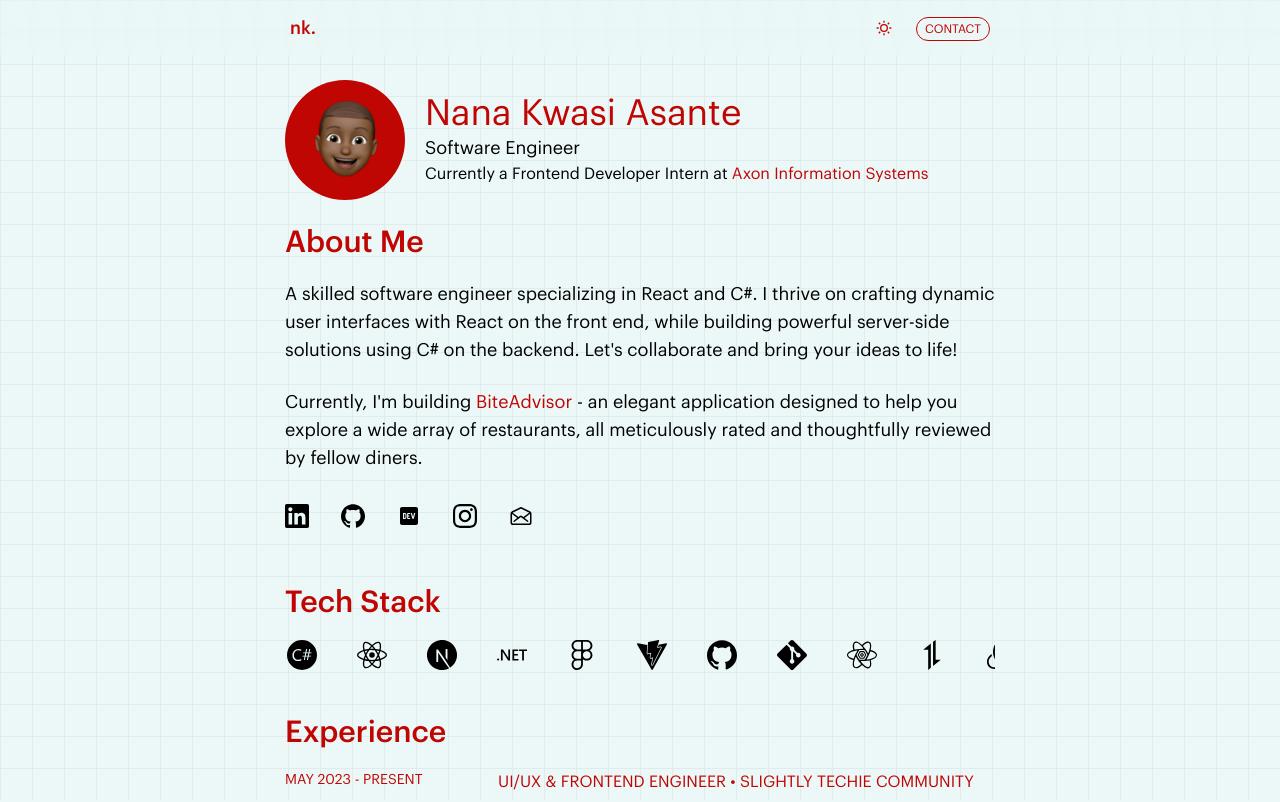
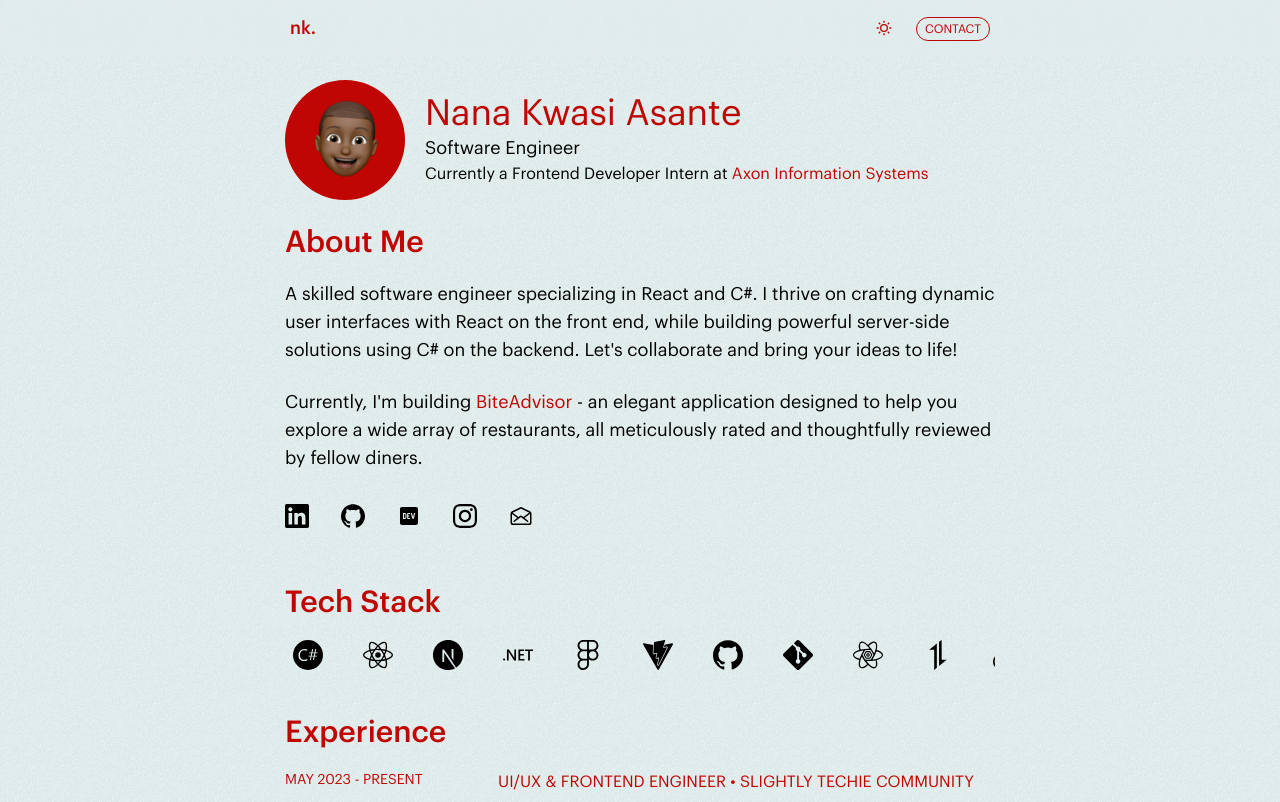
Before and after one commit to topboyasante/portfolio, a Next.js app: page / in a window 1280 px wide. Shown: the top 802 px of the page. Built offline with nearby package versions, Linux system fonts and the light colour scheme.

Commit message:
UI Keche

```diff
--- a/src/components/homepage/Projects.tsx
+++ b/src/components/homepage/Projects.tsx
@@ -7,7 +7,7 @@
       <h1 className="text-2xl lg:text-3xl text-left font-bold text-primary-light dark:text-primary-dark">
         Projects
       </h1>
-      <section className="flex flex-col gap-5 my-5">
+      <section className="grid grid-cols-2 gap-5 my-5">
         {ProjectsList.map((item) => {
           return (
             <section key={item.id} className="col-span-1">
--- a/src/styles/globals.css
+++ b/src/styles/globals.css
@@ -4,11 +4,10 @@
 
 @layer base {
   body {
-    @apply
-    dark:bg-[#06061D]
+    @apply dark:bg-[#161619]
     bg-[#ecf8f8];
   }
-  body::before {
+  /* body::before {
     @apply
     fixed
     w-screen
@@ -19,11 +18,20 @@
     dark:bg-[linear-gradient(white_0.05rem,transparent_0.05rem),linear-gradient(90deg,white_0.05rem,transparent_0.05rem)]
     bg-[size:2rem_2rem]
     left-0 top-0;
-  }
+  } */
   .nav-container {
-    @apply
-    bg-[#ecf8f833]
-    dark:bg-[#06061D33]
+    @apply bg-transparent
+    dark:bg-[#16161933]
     backdrop-blur-[5px];
   }
 }
+
+::-webkit-scrollbar{
+  display: none;
+}
+
+body{
+  background-image: url("../../public/noise.png");
+  background-size: 200px 200px;
+  background-position: 0 0;
+}
```
Also changed, not shown: public/noise.png (added).
